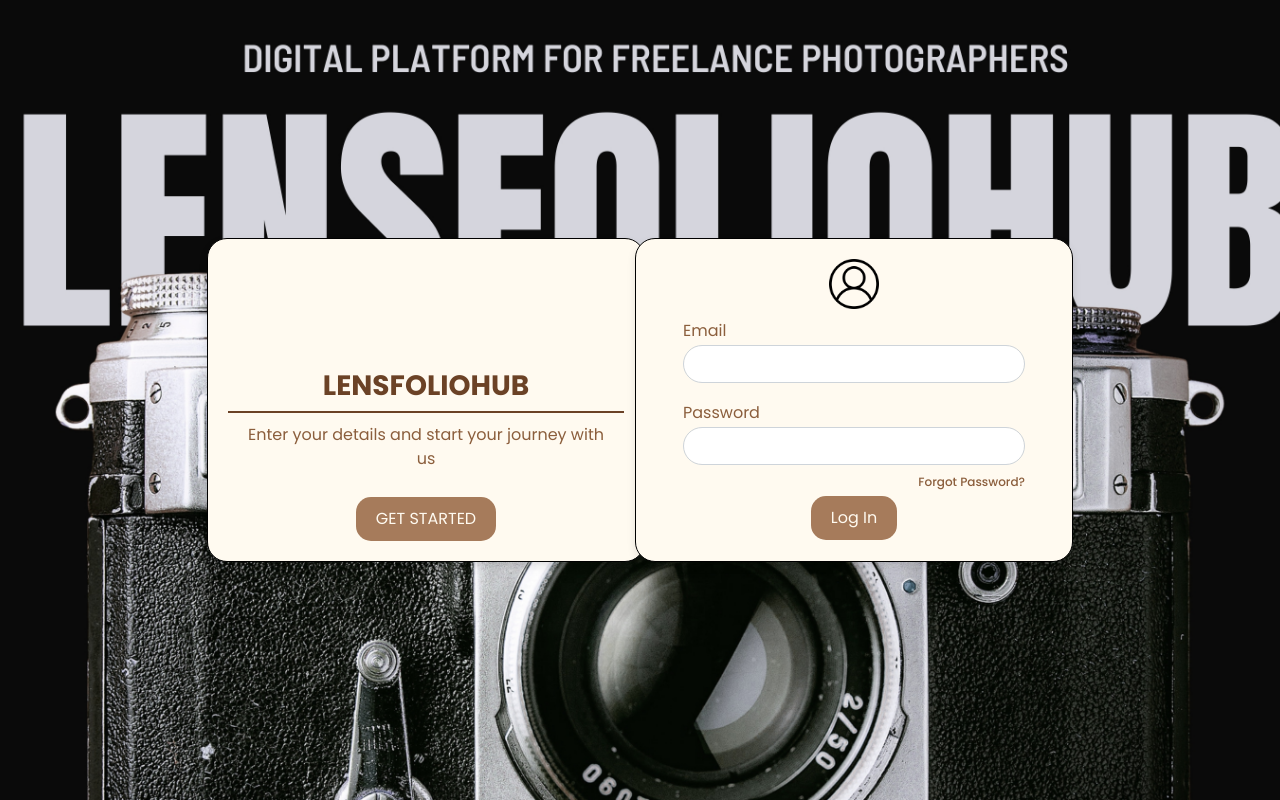
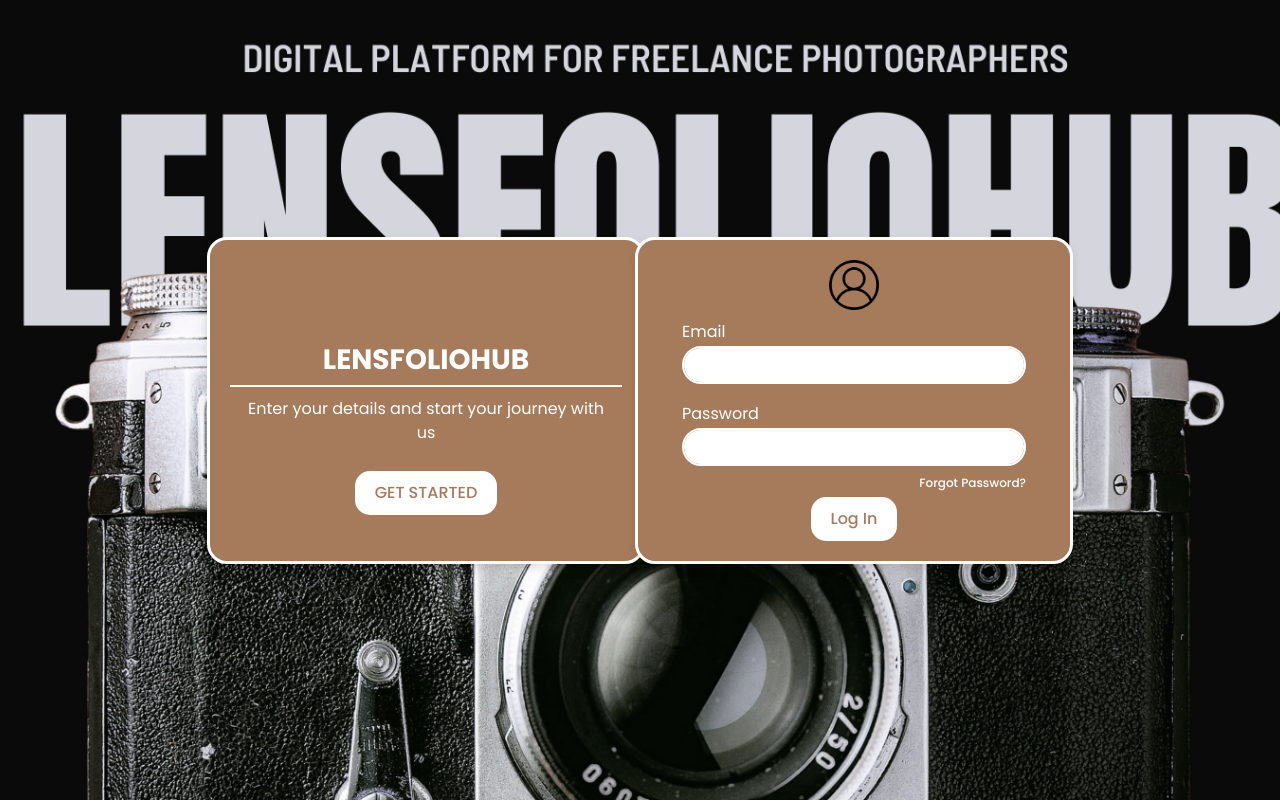
Before and after one commit to ivan-the-noob/lens, a PHP site: page /authentication/web/api/login.php in a window 1280 px wide. Run offline with PHP 8.4, Linux system fonts and the light colour scheme.

Commit message:
Your commit message here

```diff
--- a/authentication/css/login.css
+++ b/authentication/css/login.css
@@ -38,27 +38,29 @@ body {
 .box1, .box2 {
     width: 90%;
     padding: 20px;
-    border: 1px solid #000;
     border-radius: 20px;
     background-color: #fff;
     box-shadow: 0 4px 8px rgba(0, 0, 0, 0.1);
+    border: 3px solid #fff;
 
 }
 
 
 .box11, .box33{
-    padding-top: 15%;
-    background-color: #fffaf0;
+    padding-top: 12%;
+    background-color: #a67b5b;
 }
 
 .box22, .box33, .box44{
     margin-left: -10px;
-    background-color: #fffaf0;
+    background-color: #a67b5b;
     display: flex;
     flex-direction: column;
     justify-content: center;
     align-items: center;
     padding: 20px;
+    border: 3px solid #fff;
+    color: #fff;
 
 }
 
@@ -69,7 +71,7 @@ body {
 }
 
 .box22 label, .box33 label{
-     color: #8b5e3c;
+     color: #fff;
      margin-bottom: 2px;
      margin-top: 10px;
      align-self: start;
@@ -86,7 +88,7 @@ body {
 }
 
 .box22 a{
-    color: #8b5e3c;
+    color: #fff;
     font-weight: 500;
     font-size: 12px;
     display: flex;
@@ -105,6 +107,7 @@ body {
 
 .container .box22 input, .box33 input{
     border-radius: 20px;
+    border: 2px solid #fff;
 
 }
 
@@ -113,7 +116,7 @@ body {
 }
 h3{
     font-weight: bold;
-    color: #6b4226;
+    color: #fff;
 
 }
 
@@ -122,11 +125,11 @@ h3{
 }
 
 .line{
-    border-top: 2px solid #6b4226;
+    border-top: 2px solid #fff;
 
 }
 .lined{
-    border-top: 2px solid #6b4226;
+    border-top: 2px solid #fff;
     width: 100%;
 }
 .form-group{
@@ -140,7 +143,7 @@ h3{
     display: flex;
     justify-content: center;
     align-items: center;
-    color: #8b5e3c;
+    color: #fff;
     font-size: 16px;
 }
 
@@ -176,15 +179,17 @@ h3{
 }
 
 .registerbtn, .loginbtn{
-    background-color: #a67b5b;
+    background-color: #fff;
     border: none;
-    color: #fffaf0;
+    color: #a67b5b;
     padding: 10px 20px;
     border-radius: 15px;
+    font-weight: 500;
 }
 
 .registerbtn:hover, .loginbtn:hover{
     background-color: #e0c097;
+    color: #fff;
 }
 
 .container {
--- a/features/suppliers/css/supplier-profile.css
+++ b/features/suppliers/css/supplier-profile.css
@@ -300,6 +300,9 @@ body.loaded #preloader {
 }
 /*Gooogle Map Css End*/
 
+
+
+
 /*Projects Section*/
 
 .projects{
```
Also changed, not shown: features/suppliers/css/snapfeed.css (+6 -5 lines), features/suppliers/function/php/display_snapfeed.php (+24 -19 lines), features/suppliers/function/php/snapfeed.php (+36 -0 lines), features/suppliers/web/api/snapfeed.php (+44 -5 lines).
